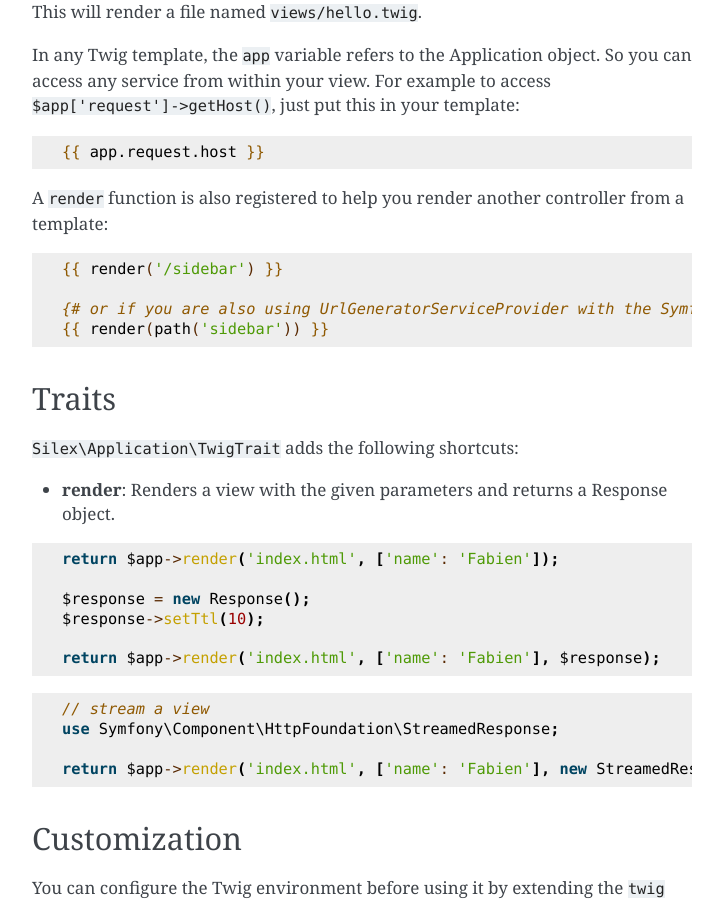
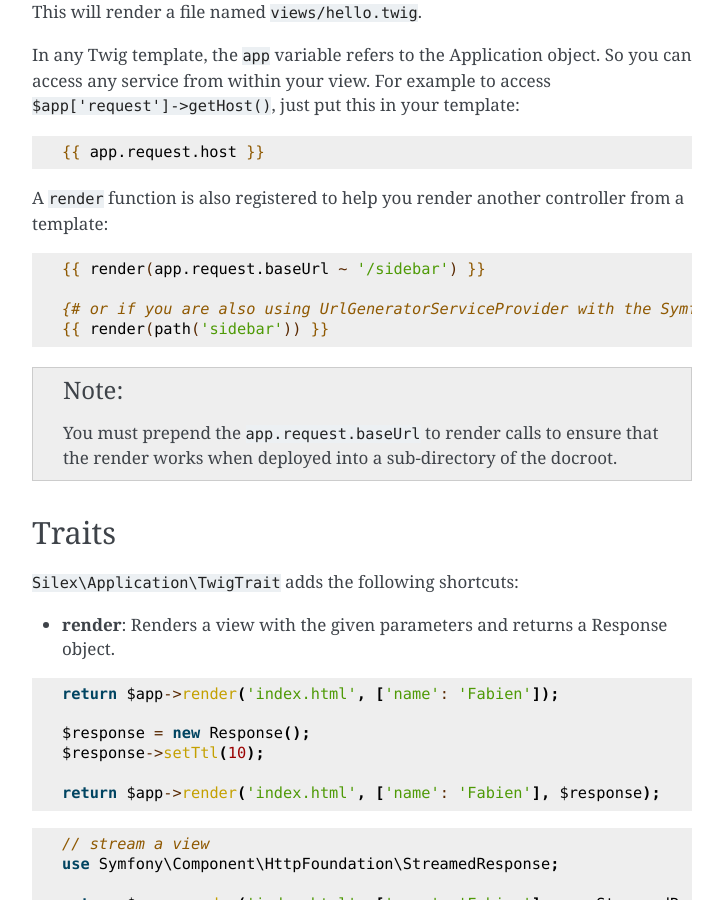
Before and after one commit to silexphp/Silex, a Sphinx documentation site: the page built from doc/providers/twig.rst, in a window 1280 px wide and 900 px high, scrolled down 1914 px. Shown: the whole window, without its empty margins (388-1111 px from the left). Built offline with Sphinx 7.4.7, drawn with Linux system fonts in a browser that asks for light colours; pages that are not in the unit, such as notebooks, are missing from menus.

Commit message:
Add note to twig docs that the baseUrl must be prepended

```diff
--- a/doc/providers/twig.rst
+++ b/doc/providers/twig.rst
@@ -115,10 +115,15 @@
 
 .. code-block:: jinja
 
-    {{ render('/sidebar') }}
+    {{ render(app.request.baseUrl ~ '/sidebar') }}
 
     {# or if you are also using UrlGeneratorServiceProvider with the SymfonyBridgesServiceProvider #}
     {{ render(path('sidebar')) }}
+
+.. note::
+
+    You must prepend the ``app.request.baseUrl`` to render calls to ensure
+    that the render works when deployed into a sub-directory of the docroot.
 
 Traits
 ------
```
